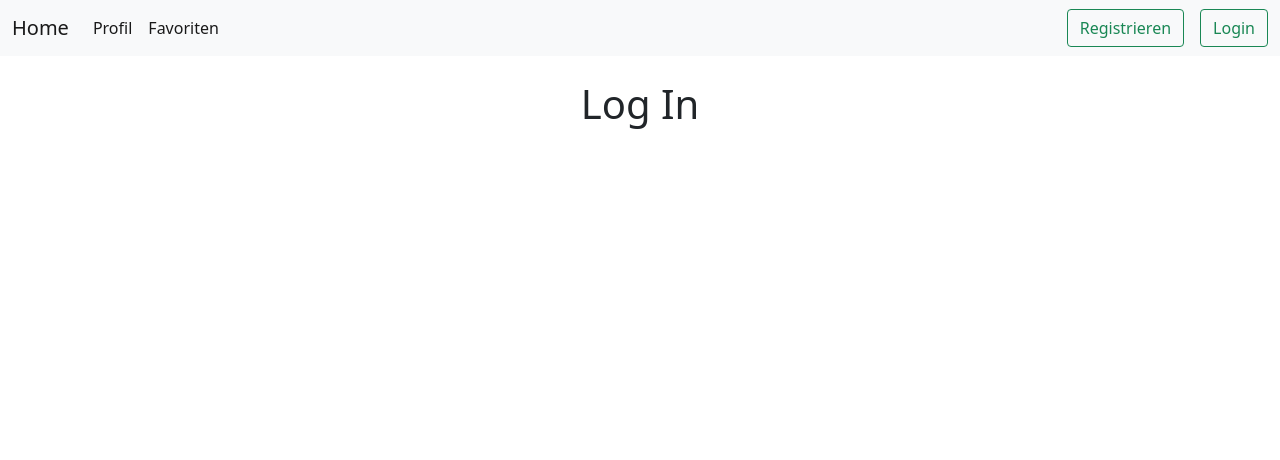
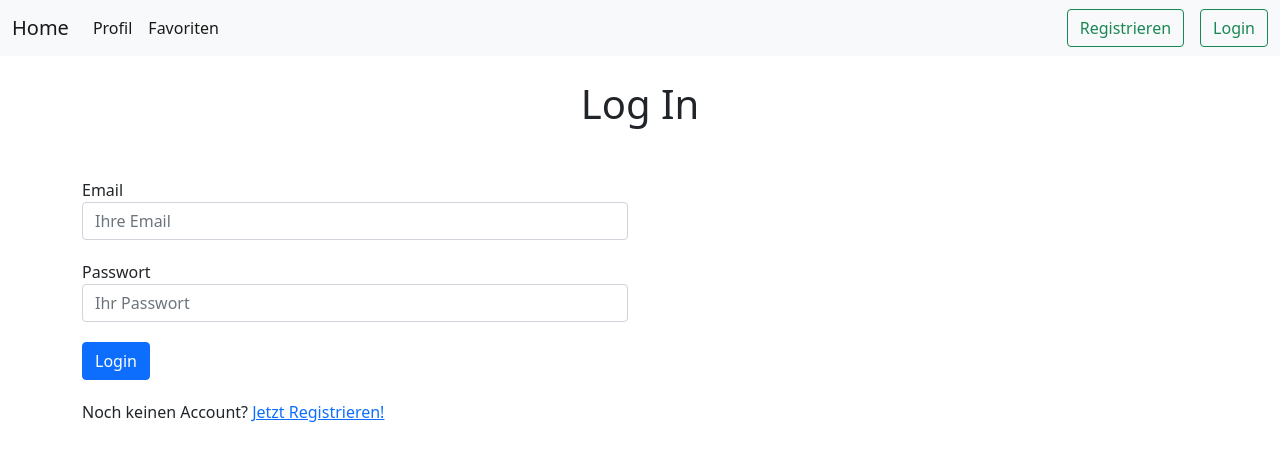
Before and after one commit to TobiasLudwig02/Webprogramierung, a plain HTML site: page html/login.html in a window 1280 px wide. Drawn offline with nearby package versions, Linux system fonts and the light colour scheme.

Commit message:
Added Login Function

```diff
--- a/css/login.css
+++ b/css/login.css
@@ -3,3 +3,7 @@ h1{
     margin-bottom: 50px;
 
 }
+
+.row{
+    margin-top: 20px
+}
--- a/html/login.html
+++ b/html/login.html
@@ -64,13 +64,29 @@
     <h1>Log In</h1>
 
     <div class="container">
-          <div class="row">
-              <div class="col-4" id="suche"></div>
-              <div class="col-4" id="suchebutton"></div>
-              </div>
+        <!-- Erste  Reihe -->
+        <div class="row">
+            <div class="col-6" id="logemail"></div>
+        </div>
+        <!-- Zweite  Reihe -->
+        <div class="row">
+            <div class="col-6" id="logpasswort">
+            </div>
+            <div class="col-6"></div>
+        </div>
+
+        <div class="row">
+          <div class="col-6" id="login">
           </div>
-
-      </div>
+       </div>
+        <!-- Dritte  Reihe -->
+        <div class="row">
+           <div class="col-6">
+            <a> Noch keinen Account?</a>
+            <a href="registrieren.html"> Jetzt Registrieren!</a>
+           </div>
+        </div>
+    </div>
 
     <!-- Option 1: Bootstrap Bundle with Popper -->
     <script src="https://cdn.jsdelivr.net/npm/bootstrap@5.0.2/dist/js/bootstrap.bundle.min.js" integrity="sha384-MrcW6ZMFYlzcLA8Nl+NtUVF0sA7MsXsP1UyJoMp4YLEuNSfAP+JcXn/tWtIaxVXM" crossorigin="anonymous"></script>
--- a/js/login.js
+++ b/js/login.js
@@ -0,0 +1,63 @@
+//Email-Input
+$(function () {
+    Email = createInputText({
+        "parent": $("#logemail"),
+        "id":"logemail",
+        "labelText":"Email",
+        "inputPlaceholder":"Ihre Email",
+        //"hintText":"Ein Hinweistext, der etwas länger sein kann.",
+        "width":"100%"
+    });
+
+});
+
+//Passwort-Input
+$(function () {
+    Passwort = createInputText({
+        "parent": $("#logpasswort"),
+        "id":"logpasswort",
+        "labelText":"Passwort",
+        "inputPlaceholder":"Ihr Passwort",
+        //"hintText":"Das Passwort muss mind. 8 Zeichen, Groß- und Kleinbuchstaben, Sonderzeichen und Zahlen enthalten!",
+        "width":"100%"
+    });
+
+});
+
+//Login-Button
+$(function () {
+    LoginButton = createButtonBusy({
+        "parent": $("#login"),
+        "title":"Login",
+        "cssClass": "btn-primary",
+        "onClick": onLogin
+    });
+});
+
+function onLogin()
+{
+    let password = Passwort.getValue()
+    let email = Email.getValue()
+    //Funktion zum checken ob login funktioniert
+    if (email == "")
+        {
+            Email.setHintText('Das Feld ist leer. Bitte geben Sie Ihre Emailadresse ein!')
+        } else if (email.indexOf("@") == -1)
+        {
+            Email.setHintText('Es wurde keine gültige Email eingetragen! Bitte geben Sie eine Emailadresse mit "@" ein!')
+        }
+        else if (password.length > 7 && password.match(/[a-z]/) && password.match(/[A-Z]/) && password.match(/[^a-zA-Z\d]/) && password.match(/\d/)) // Überprüfen ob Sonderzeichen
+        {
+            Passwort.setHintText('')
+            window.open("homepage.html", '_blank').focus();
+            localStorage.setItem("storeEmail", Email.getValue());
+            localStorage.setItem("storePassword", Passwort.getValue());
+            window.close()
+        }
+
+        else {
+            Passwort.setHintText('Geben Sie Ihr korrektes Passwort ein!')
+            Passwort.setHintClass("text-danger")
+        }
+
+}
```
